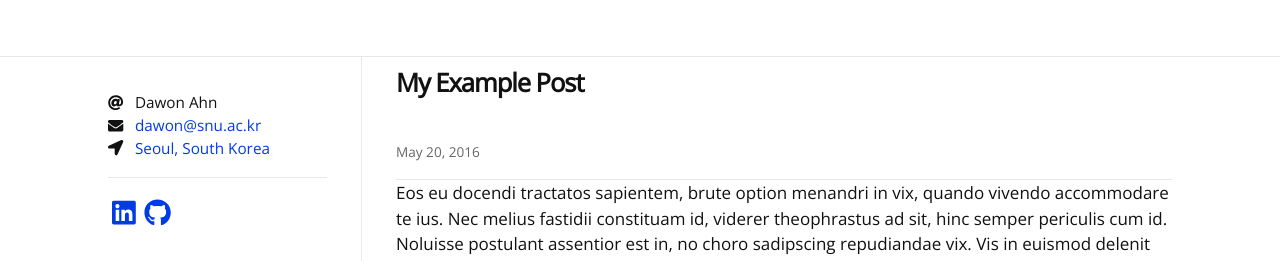
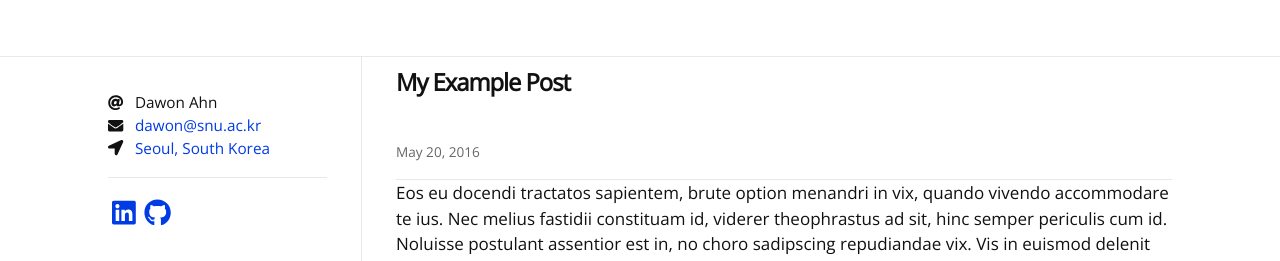
Before and after one commit to dawonahn/dawonahn.github.io, a Jekyll site: the page built from _posts/2016-05-20-my-example-post.md, in a window 1280 px wide. Shown: the top 261 px of the page. Built offline with Jekyll 4.4.1, drawn with Linux system fonts in a browser that asks for light colours; nearby versions of some CDN libraries; some web fonts are replaced.

Commit message:
Edit font size'

```diff
--- a/_sass/hamilton/layout.scss
+++ b/_sass/hamilton/layout.scss
@@ -499,14 +499,14 @@ ul.post-categories {
 // About font sizes for h1-h6, refer to https://stackoverflow.com/a/6140504/13261366
 .post-title,
 .post-content h1 {
-  @include relative-font-size(1.8);
+  @include relative-font-size(1.7);
   font-family: $base-font-family;
   font-weight: bold;
   letter-spacing: -1px;
   line-height: $base-line-height * $base-font-size * 2;
 
   @media screen and (min-width: $on-large) {
-    @include relative-font-size(1.5);
+    @include relative-font-size(1.4);
   }
 }
 
```
